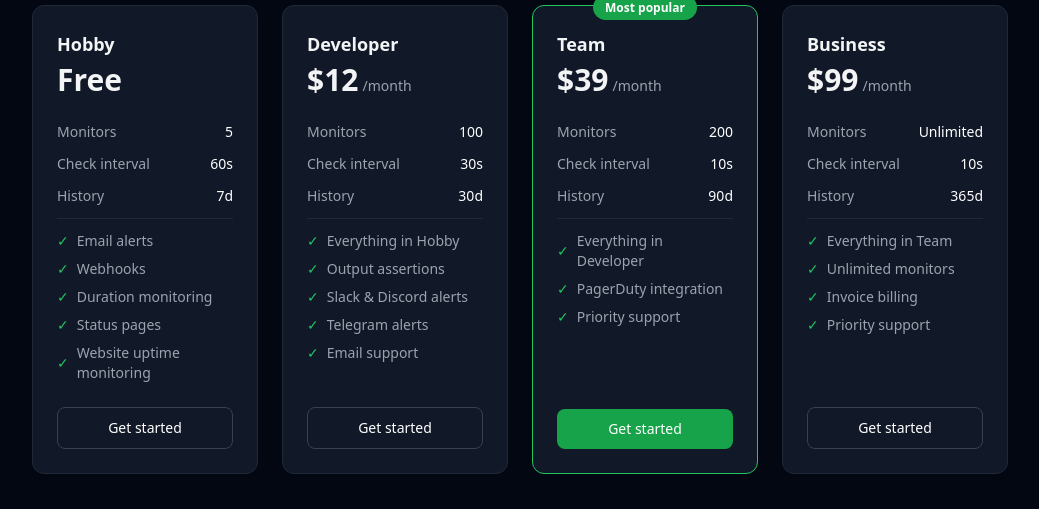
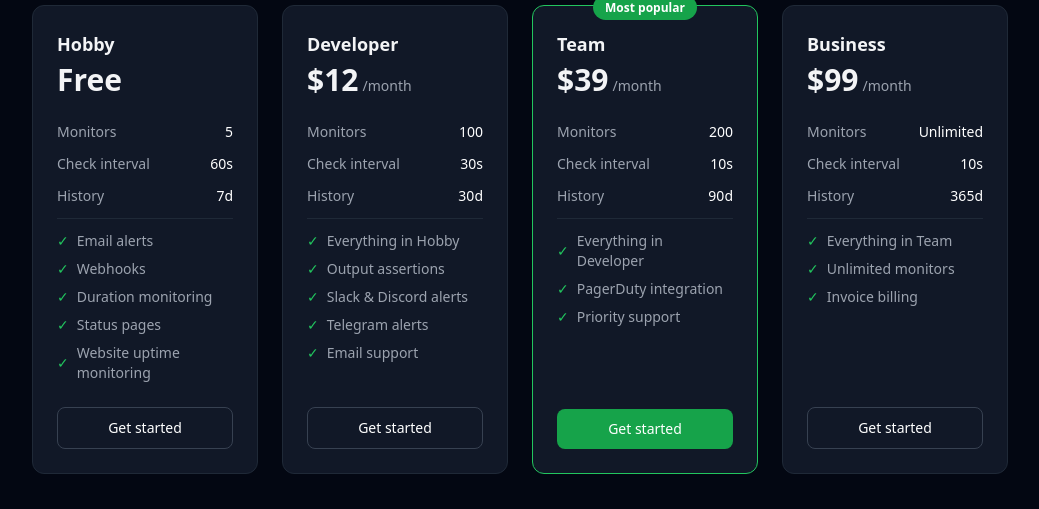
Before and after one commit to Kriss-V/deadmancheck, a FastAPI app: page /pricing in a window 1280 px wide. Shown: the part 312-821 px from the top of the page, without its empty margins (120-1159 px from the left). Run offline with FastAPI, Linux system fonts and the light colour scheme; parts of the project's set-up code (start-up, migrations or seed data) failed here and were passed over.

Commit message:
Remove duplicate priority support from Business plan

```diff
--- a/app/templates/pricing.html
+++ b/app/templates/pricing.html
@@ -55,7 +55,7 @@
         "monitors": "Unlimited",
         "check_interval": "10s",
         "history_days": 365,
-        "features": ["Everything in Team", "Unlimited monitors", "Invoice billing", "Priority support"],
+        "features": ["Everything in Team", "Unlimited monitors", "Invoice billing"],
         "cta": "Get started",
         "href": "/register?plan=business",
         "highlight": false
```
